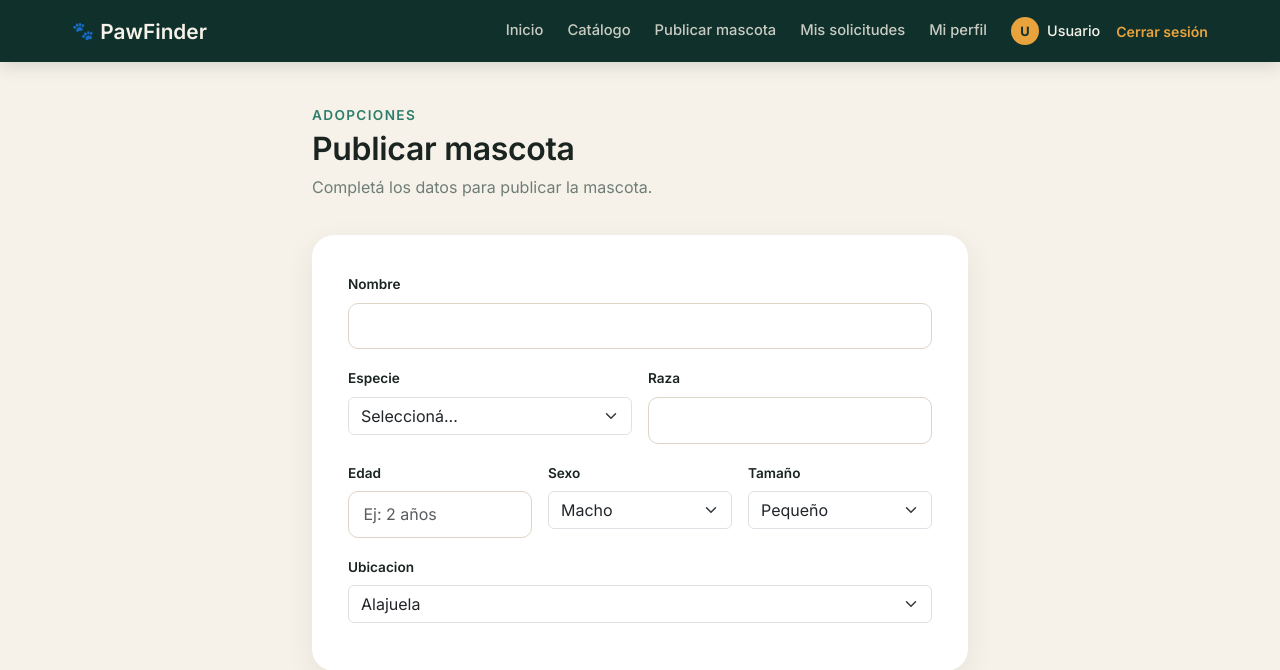
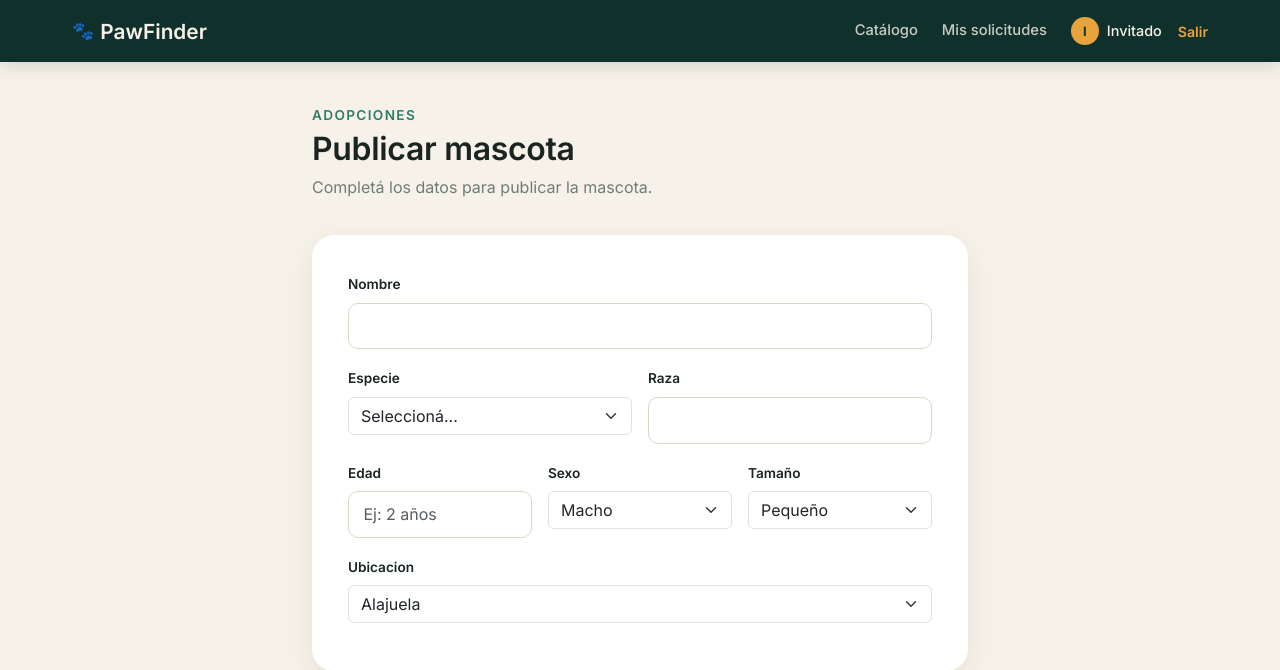
Before and after one commit to josue-alfaro10/Proyecto-Ambiente-Web-Cliente-Servidor, a PHP site: page /app/views/mascotas/agregar.php in a window 1280 px wide. Shown: the top 670 px of the page. Run offline with PHP 8.4, Linux system fonts and the light colour scheme.

Commit message:
Fix errors

```diff
--- a/mi_proyecto/app/views/layout/menu.php
+++ b/mi_proyecto/app/views/layout/menu.php
@@ -1,80 +1,38 @@
+<?php
+
+$rolActual = $_SESSION['usuario_rol'] ?? 'usuario';
+$nombreActual = $_SESSION['usuario_nombre'] ?? 'Invitado';
+
+// Resalta el link activo según el archivo actual
+$paginaActual = basename($_SERVER['PHP_SELF']);
+?>
 <nav class="pf-navbar">
-
     <div class="pf-navbar-inner">
-
         <a href="/mi_proyecto/app/views/usuarios/dashboard.php" class="pf-brand">
-            <span class="pf-brand-icon">🐾</span>
-            PawFinder
+            <span class="pf-brand-icon">🐾</span> PawFinder
         </a>
 
-        <button class="pf-navbar-toggle" onclick="toggleMenu()">
-            <span></span>
-            <span></span>
-            <span></span>
+        <button class="pf-navbar-toggle" type="button" aria-label="Abrir menú" onclick="document.querySelector('.pf-navbar-links').classList.toggle('open')">
+            <span></span><span></span><span></span>
         </button>
 
-        <div class="pf-navbar-links" id="menu">
+        <div class="pf-navbar-links">
+            <a href="/mi_proyecto/app/views/mascotas/catalogo.php" class="<?= $paginaActual === 'catalogo.php' ? 'active' : '' ?>">Catálogo</a>
+            <a href="/mi_proyecto/app/views/solicitudes/mis_solicitudes.php" class="<?= $paginaActual === 'mis_solicitudes.php' ? 'active' : '' ?>">Mis solicitudes</a>
 
-            <a href="/mi_proyecto/app/views/usuarios/dashboard.php">
-                Inicio
-            </a>
-
-            <a href="/mi_proyecto/app/views/mascotas/catalogo.php">
-                Catálogo
-            </a>
-
-            <a href="/mi_proyecto/app/views/mascotas/agregar.php">
-                Publicar mascota
-            </a>
-
-            <a href="/mi_proyecto/app/views/solicitudes/mis_solicitudes.php">
-                Mis solicitudes
-            </a>
-
-            <a href="/mi_proyecto/app/views/usuarios/perfil.php">
-                Mi perfil
-            </a>
+            <?php if ($rolActual === 'admin'): ?>
+                <a href="/mi_proyecto/app/views/mascotas/administrar.php" class="<?= ($paginaActual === 'administrar.php' && str_contains($_SERVER['REQUEST_URI'], 'mascotas')) ? 'active' : '' ?>">Administrar mascotas</a>
+                <a href="/mi_proyecto/app/views/solicitudes/administrar.php" class="<?= ($paginaActual === 'administrar.php' && str_contains($_SERVER['REQUEST_URI'], 'solicitudes')) ? 'active' : '' ?>">Administrar solicitudes</a>
+            <?php endif; ?>
 
             <div class="pf-navbar-user">
-
                 <a href="/mi_proyecto/app/views/usuarios/perfil.php" class="pf-user-chip">
-
-                    <div class="pf-user-avatar">
-                        U
-                    </div>
-
-                    Usuario
-
+                    <span class="pf-user-avatar"><?= strtoupper(substr($nombreActual, 0, 1)) ?></span>
+                    <?= htmlspecialchars($nombreActual) ?>
                 </a>
 
-                <a href="/mi_proyecto/app/views/auth/login.php" class="pf-logout">
-                    Cerrar sesión
-                </a>
-
+                <a href="/mi_proyecto/app/views/auth/login.php" class="pf-logout">Salir</a>
             </div>
-
         </div>
-
     </div>
-
 </nav>
-
-<script>
-
-function toggleMenu(){
-
-    var menu = document.getElementById("menu");
-
-    if(menu.classList.contains("open")){
-
-        menu.classList.remove("open");
-
-    }else{
-
-        menu.classList.add("open");
-
-    }
-
-}
-
-</script>
```
